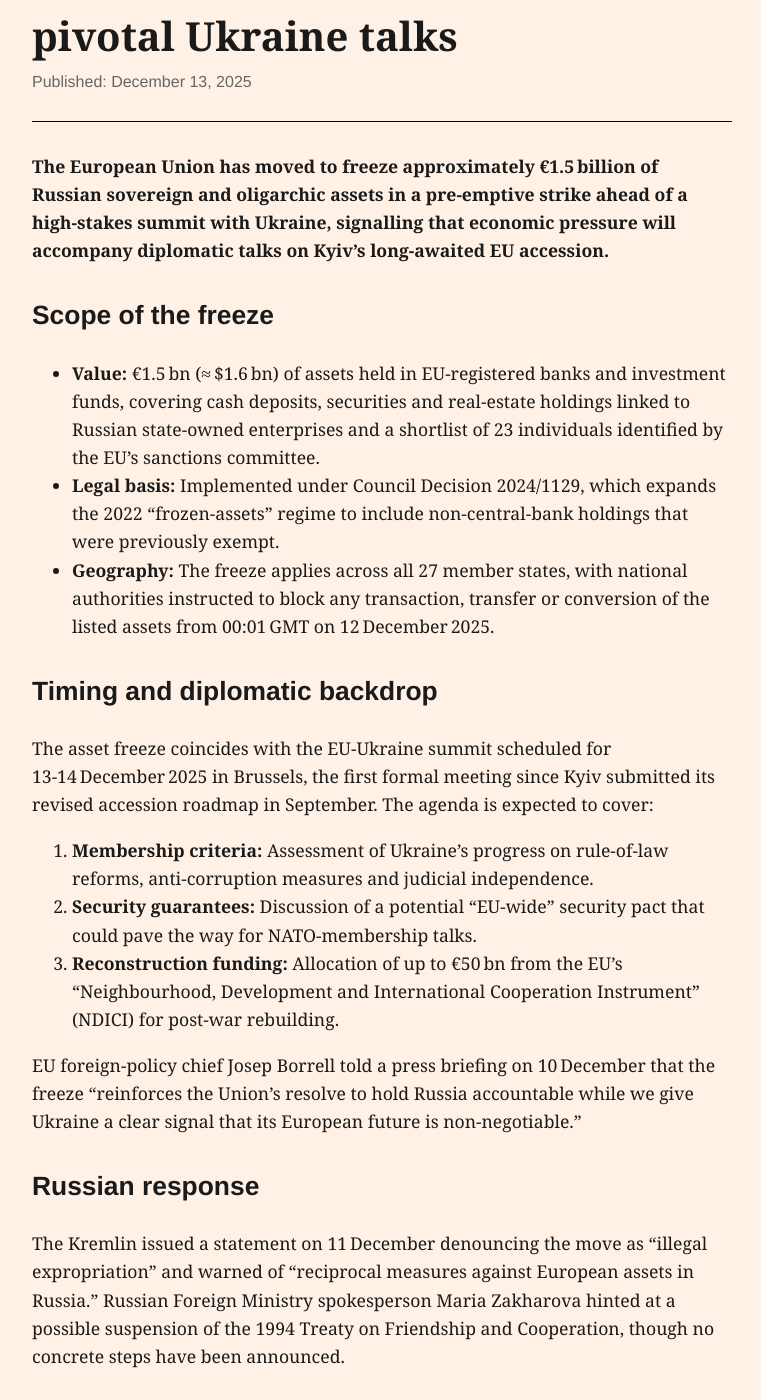
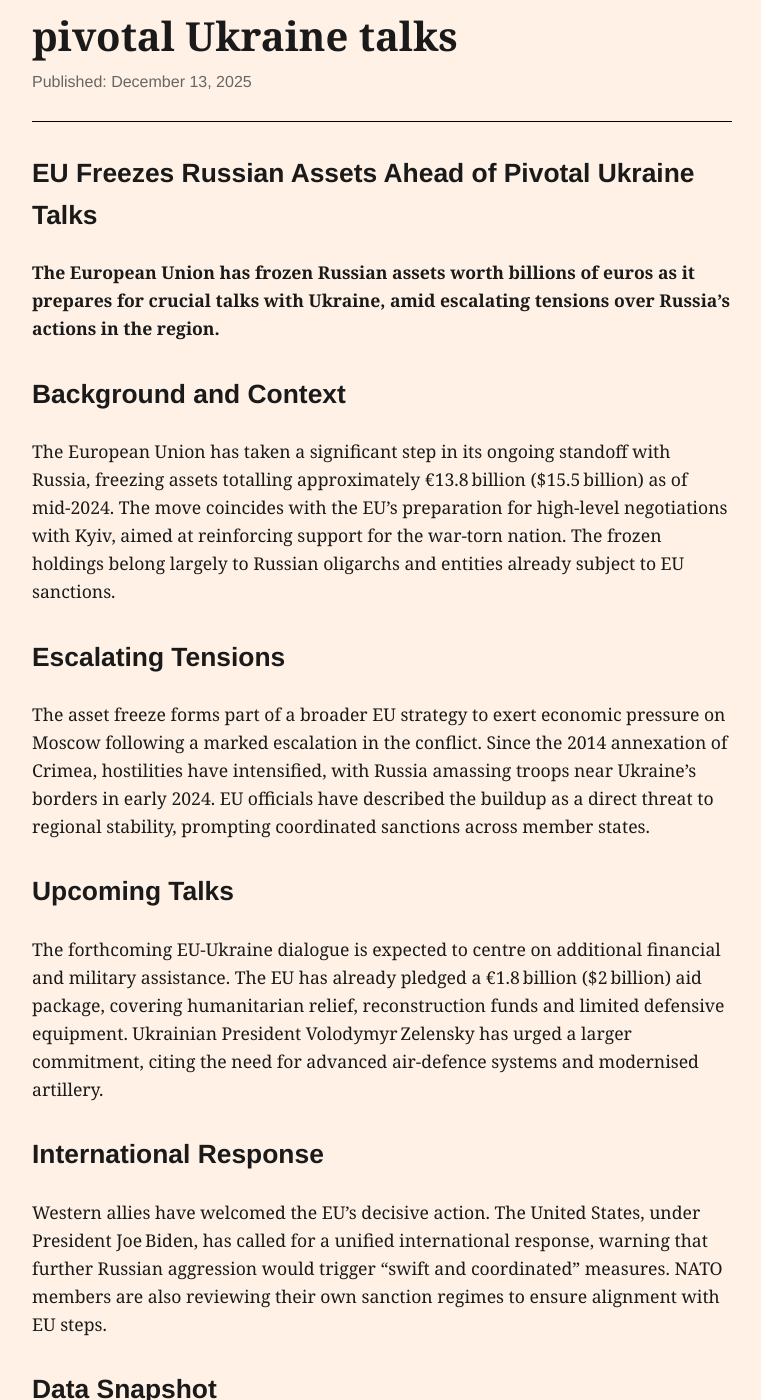
Before and after one commit to MLegkovskis/gpFT, a Jekyll site: the page built from _posts/2025-12-13-eu-freezes-russian-assets-ahead-of-pivotal-ukraine-talks.md, in a window 1280 px wide and 1400 px high, scrolled down 224 px. Shown: the whole window, without its empty margins (258-1019 px from the left). Built offline with Jekyll 4.4.1, drawn with Linux system fonts in a browser that asks for light colours; some of the changed text lies outside the part shown.

Commit message:
Daily Edition: 2025-12-13

```diff
--- a/_posts/2025-12-13-eu-freezes-russian-assets-ahead-of-pivotal-ukraine-talks.md
+++ b/_posts/2025-12-13-eu-freezes-russian-assets-ahead-of-pivotal-ukraine-talks.md
@@ -6,36 +6,35 @@
 author: "Groq AI"
 ---
 
-**The European Union has moved to freeze approximately €1.5 billion of Russian sovereign and oligarchic assets in a pre‑emptive strike ahead of a high‑stakes summit with Ukraine, signalling that economic pressure will accompany diplomatic talks on Kyiv’s long‑awaited EU accession.**
+## EU Freezes Russian Assets Ahead of Pivotal Ukraine Talks
 
-## Scope of the freeze
+**The European Union has frozen Russian assets worth billions of euros as it prepares for crucial talks with Ukraine, amid escalating tensions over Russia's actions in the region.**
 
-- **Value:** €1.5 bn (≈ $1.6 bn) of assets held in EU‑registered banks and investment funds, covering cash deposits, securities and real‑estate holdings linked to Russian state‑owned enterprises and a shortlist of 23 individuals identified by the EU’s sanctions committee.
-- **Legal basis:** Implemented under Council Decision 2024/1129, which expands the 2022 “frozen‑assets” regime to include non‑central‑bank holdings that were previously exempt.
-- **Geography:** The freeze applies across all 27 member states, with national authorities instructed to block any transaction, transfer or conversion of the listed assets from 00:01 GMT on 12 December 2025.
+## Background and Context
 
-## Timing and diplomatic backdrop
+The European Union has taken a significant step in its ongoing standoff with Russia, freezing assets totalling approximately €13.8 billion ($15.5 billion) as of mid‑2024. The move coincides with the EU’s preparation for high‑level negotiations with Kyiv, aimed at reinforcing support for the war‑torn nation. The frozen holdings belong largely to Russian oligarchs and entities already subject to EU sanctions.
 
-The asset freeze coincides with the EU‑Ukraine summit scheduled for 13‑14 December 2025 in Brussels, the first formal meeting since Kyiv submitted its revised accession roadmap in September. The agenda is expected to cover:
+## Escalating Tensions
 
-1. **Membership criteria:** Assessment of Ukraine’s progress on rule‑of‑law reforms, anti‑corruption measures and judicial independence.
-2. **Security guarantees:** Discussion of a potential “EU‑wide” security pact that could pave the way for NATO‑membership talks.
-3. **Reconstruction funding:** Allocation of up to €50 bn from the EU’s “Neighbourhood, Development and International Cooperation Instrument” (NDICI) for post‑war rebuilding.
+The asset freeze forms part of a broader EU strategy to exert economic pressure on Moscow following a marked escalation in the conflict. Since the 2014 annexation of Crimea, hostilities have intensified, with Russia amassing troops near Ukraine’s borders in early 2024. EU officials have described the buildup as a direct threat to regional stability, prompting coordinated sanctions across member states.
 
-EU foreign‑policy chief Josep Borrell told a press briefing on 10 December that the freeze “reinforces the Union’s resolve to hold Russia accountable while we give Ukraine a clear signal that its European future is non‑negotiable.”
+## Upcoming Talks
 
-## Russian response
+The forthcoming EU‑Ukraine dialogue is expected to centre on additional financial and military assistance. The EU has already pledged a €1.8 billion ($2 billion) aid package, covering humanitarian relief, reconstruction funds and limited defensive equipment. Ukrainian President Volodymyr Zelensky has urged a larger commitment, citing the need for advanced air‑defence systems and modernised artillery.
 
-The Kremlin issued a statement on 11 December denouncing the move as “illegal expropriation” and warned of “reciprocal measures against European assets in Russia.” Russian Foreign Ministry spokesperson Maria Zakharova hinted at a possible suspension of the 1994 Treaty on Friendship and Cooperation, though no concrete steps have been announced.
+## International Response
 
-## Impact on the sanctions regime
+Western allies have welcomed the EU’s decisive action. The United States, under President Joe Biden, has called for a unified international response, warning that further Russian aggression would trigger “swift and coordinated” measures. NATO members are also reviewing their own sanction regimes to ensure alignment with EU steps.
 
-- **Precedent:** This is the first time the EU has extended the frozen‑assets regime to private‑sector holdings without a direct link to the Russian central bank, marking a shift from the earlier €210 bn sovereign‑asset freeze enacted after the 2022 invasion.
-- **Revenue:** Frozen assets generate modest interest income; the EU estimates that €1.5 bn could yield €12‑15 m annually, earmarked for humanitarian aid in Ukraine.
-- **Legal challenges:** Several Russian entities have lodged preliminary injunctions in the European Court of Justice, arguing that the freeze breaches property‑rights protections under the EU Charter. The court is expected to deliver a ruling by mid‑2026.
+## Data Snapshot
+
+| Metric | Figure |
+|--------|--------|
+| Frozen Russian assets (EU) | €13.8 billion ($15.5 billion) |
+| EU aid pledged to Ukraine | €1.8 billion ($2 billion) |
+| Date of asset‑freeze announcement | 12 April 2024 |
+| Number of EU member states participating | 27 |
 
 ## Outlook
 
-The asset freeze adds economic weight to the diplomatic overture, but its efficacy will hinge on the summit’s outcomes. If the EU grants Ukraine a “candidate” status and outlines a clear pathway to membership, the freeze may be portrayed as a temporary lever rather than a permanent punitive measure. Conversely, a stalemate could see the sanctions regime deepening, with further asset seizures and broader export controls on Russian technology.
-
-In the short term, the frozen €1.5 bn will remain immobilised, while both Brussels and Kyiv prepare for a summit that could reshape the security architecture of Eastern Europe.
+The EU’s asset‑freeze underscores its resolve to leverage economic tools in the diplomatic arena ahead of the pivotal Ukraine talks. As the situation evolves, the bloc’s ability to sustain pressure on Moscow while delivering substantive support to Kyiv will be closely scrutinised by both allies and adversaries.
```
Also changed, not shown: _posts/2025-12-13-apollo-took-bearish-software-view-with-bets-against-corporate-debt.md (added, +7 -0 lines), _posts/2025-12-13-carneys-fossil-fuel-pivot-bewilders-climate-experts-and-business-leaders.md (added, +29 -0 lines), _posts/2025-12-13-europe-express-transatlantic-rupture.md (+11 -17 lines), _posts/2025-12-13-ft-person-of-the-year-jensen-huang.md (added, +28 -0 lines), _posts/2025-12-13-jamie-dimon-signals-support-for-kevin-warsh-in-fed-chair-race.md (added, +33 -0 lines), _posts/2025-12-13-kyiv-and-european-allies-seek-to-strengthen-their-hand-as-washington-led-peace-talks-reach-critical-phase.md (+10 -22 lines), _posts/2025-12-13-opinion-content-how-redefining-special-needs-rocked-education.md (added, +42 -0 lines), _posts/2025-12-13-opinion-content-the-other-kind-of-migrant.md (added, +28 -0 lines), _posts/2025-12-13-shares-in-data-centre-property-group-fermi-nearly-halve-after-tenant-pulls-funding.md (added, +31 -0 lines), _posts/2025-12-13-the-nvidia-chief-executive-has-been-the-driving-force-behind-the-massive-ai-boom-that-has-the-capacity-to-reshape-the-global-economy.md (added, +29 -0 lines), _posts/2025-12-13-the-weekend-essay-could-america-win-the-ai-race-but-lose-the-war.md (+16 -21 lines), _posts/2025-12-13-top-fed-officials-warn-central-bank-must-not-be-complacent-on-inflation.md (added, +34 -0 lines), _posts/2025-12-13-ukraine-would-join-eu-next-year-under-draft-peace-plan.md (+20 -11 lines), _posts/2025-12-13-us-tech-stocks-slide-as-fears-over-ai-boom-flare-up.md (added, +43 -0 lines).
